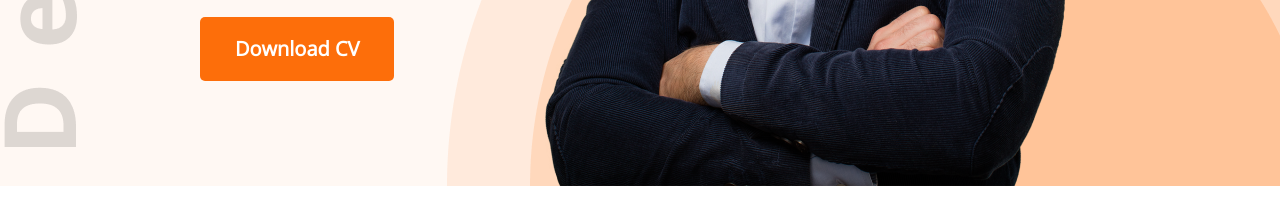
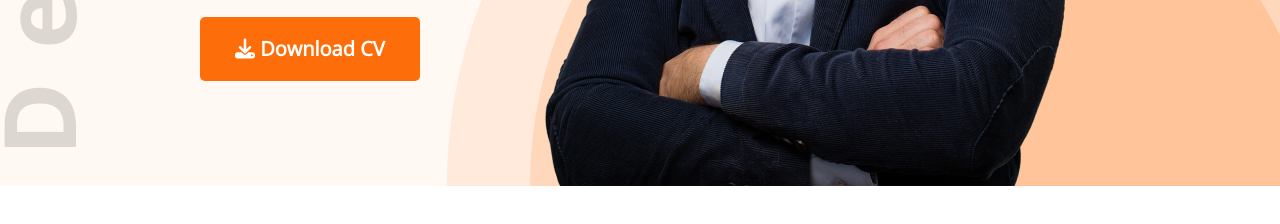
Before and after one commit to Mohib1509/developer-portfolio, a plain HTML site: page index.html in a window 1280 px wide. Shown: the part 654-878 px from the top of the page. Drawn offline with nearby package versions, Linux system fonts and the light colour scheme.

Commit message:
icon change

```diff
--- a/index.html
+++ b/index.html
@@ -6,6 +6,7 @@
     <meta http-equiv="X-UA-Compatible" content="IE=edge">
     <meta name="viewport" content="width=device-width, initial-scale=1.0">
     <title>Developer Portfolio</title>
+    <script src="https://kit.fontawesome.com/52e9221dc0.js" crossorigin="anonymous"></script>
     <link rel="stylesheet" href="styles/portfolio.css">
     <link rel="preconnect" href="https://fonts.googleapis.com">
     <link rel="preconnect" href="https://fonts.gstatic.com" crossorigin>
@@ -28,7 +29,7 @@
                 <h1 class="ban-title">Mohib Sobhan</h1>
                 <p class="banner-description">Shot what able cold new see hold.Friendly as an betrayed formerly he.
                     Morning because as to society behaved moments.</p>
-                <button class="btn-primary ">Download CV</button>
+                <button class="btn-primary "><i class="fa-solid fa-download"></i> Download CV</button>
 
             </div>
             <img src="images/hardy.png" alt="">
```
